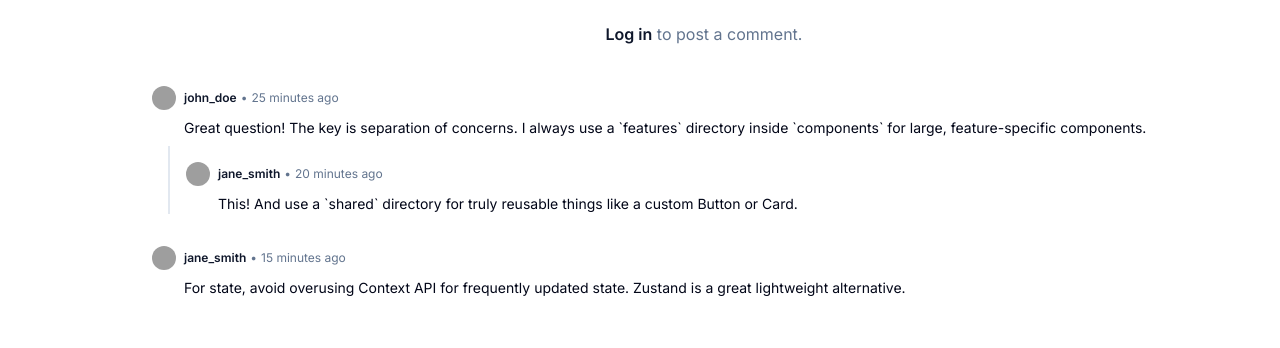
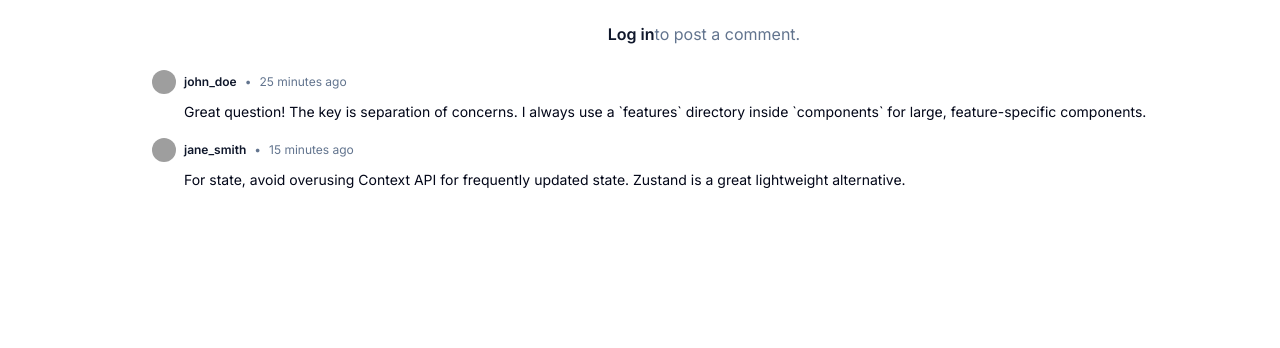
Before and after one commit to dhlananhh/synapse-client, a Next.js app: page /p/p1 in a window 1280 px wide. Shown: the part 317-665 px from the top of the page. Built offline with nearby package versions, Linux system fonts and the light colour scheme; grey boxes are pictures that could not be loaded.

Commit message:
feat: integrate comment item with comment section

```diff
--- a/src/components/features/comment/CommentSection.tsx
+++ b/src/components/features/comment/CommentSection.tsx
@@ -5,36 +5,16 @@ import Link from "next/link";
 import { useAuth } from "@/context/AuthContext";
 import { Comment } from "@/types";
 import CommentForm from "./CommentForm";
-import { UserAvatar } from "@/components/shared/UserAvatar";
-import { formatDistanceToNow } from "date-fns";
+import CommentItem from "@/components/features/comment/CommentItem";
 
 
-function CommentItem({ comment }: { comment: Comment }) {
-  return (
-    <div className="flex flex-col gap-2 mt-4">
-      <div className="flex items-center gap-2">
-        <UserAvatar user={ comment.author } className="h-6 w-6" />
-        <div className="flex items-center gap-1 text-xs text-muted-foreground">
-          <p className="font-semibold text-primary">{ comment.author.username }</p>
-          <span>•</span>
-          <p>{ formatDistanceToNow(new Date(comment.createdAt), { addSuffix: true }) }</p>
-        </div>
-      </div>
-      <p className="text-sm ml-8">{ comment.text }</p>
-
-      { comment.replies && comment.replies.length > 0 && (
-        <div className="ml-4 pl-4 border-l-2">
-          { comment.replies.map(reply => (
-            <CommentItem key={ reply.id } comment={ reply } />
-          )) }
-        </div>
-      ) }
-    </div>
-  )
+interface CommentSectionProps {
+  postId: string;
+  initialComments: Comment[];
 }
 
 
-export default function CommentSection({ initialComments }: { initialComments: Comment[] }) {
+export default function CommentSection({ postId, initialComments }: CommentSectionProps) {
   const { currentUser } = useAuth();
   const [ comments, setComments ] = useState<Comment[]>(initialComments);
 
@@ -54,24 +34,64 @@ export default function CommentSection({ initialComments }: { initialComments: C
     setComments(prev => [ newComment, ...prev ]);
   }
 
+  const removeCommentFromState = (commentId: string) => {
+    const filterRecursive = (comments: Comment[]): Comment[] => {
+      return comments
+        .filter(c => c.id !== commentId)
+        .map(c => ({ ...c, replies: c.replies ? filterRecursive(c.replies) : [] }));
+    };
+    setComments(filterRecursive);
+  }
+
+  const updateCommentInState = (commentId: string, newText: string) => {
+    const updateRecursive = (comments: Comment[]): Comment[] => {
+      return comments.map(c => {
+        if (c.id === commentId) {
+          return { ...c, text: newText };
+        }
+        return { ...c, replies: c.replies ? updateRecursive(c.replies) : [] };
+      });
+    };
+    setComments(updateRecursive);
+  }
+
   return (
     <div className="mt-8">
       <hr className="my-6" />
       { currentUser ? (
         <div>
-          <p className="text-sm mb-2">Comment as <span className="font-semibold text-primary">{ currentUser.username }</span></p>
+          <p className="text-sm mb-2">
+            Comment as
+            <span className="font-semibold text-primary">
+              { currentUser.username }
+            </span>
+          </p>
           <CommentForm onCommentSubmit={ handleAddComment } />
         </div>
       ) : (
         <div className="text-center text-muted-foreground">
-          <Link href="/login" className="text-primary font-semibold hover:underline">Log in</Link> to post a comment.
+          <Link
+            href="/login"
+            className="text-primary font-semibold hover:underline"
+          >
+            Log in
+          </Link>
+          to post a comment.
         </div>
       ) }
 
       <div className="mt-6 flex flex-col gap-4">
-        { comments.map(comment => (
-          <CommentItem key={ comment.id } comment={ comment } />
-        )) }
+        {
+          comments.map(comment => (
+            <CommentItem
+              key={ comment.id }
+              comment={ comment }
+              postId={ postId }
+              onCommentDeleted={ removeCommentFromState }
+              onCommentUpdated={ updateCommentInState }
+            />
+          ))
+        }
       </div>
     </div>
   )
```
